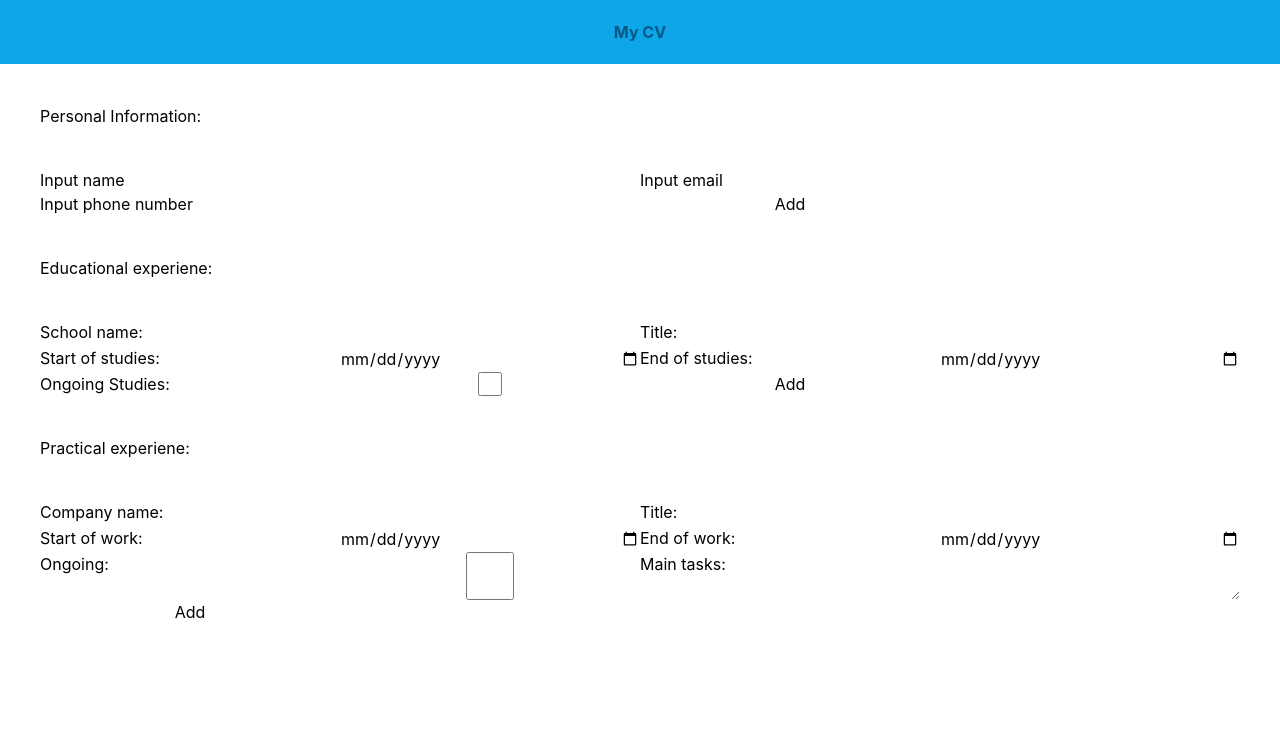
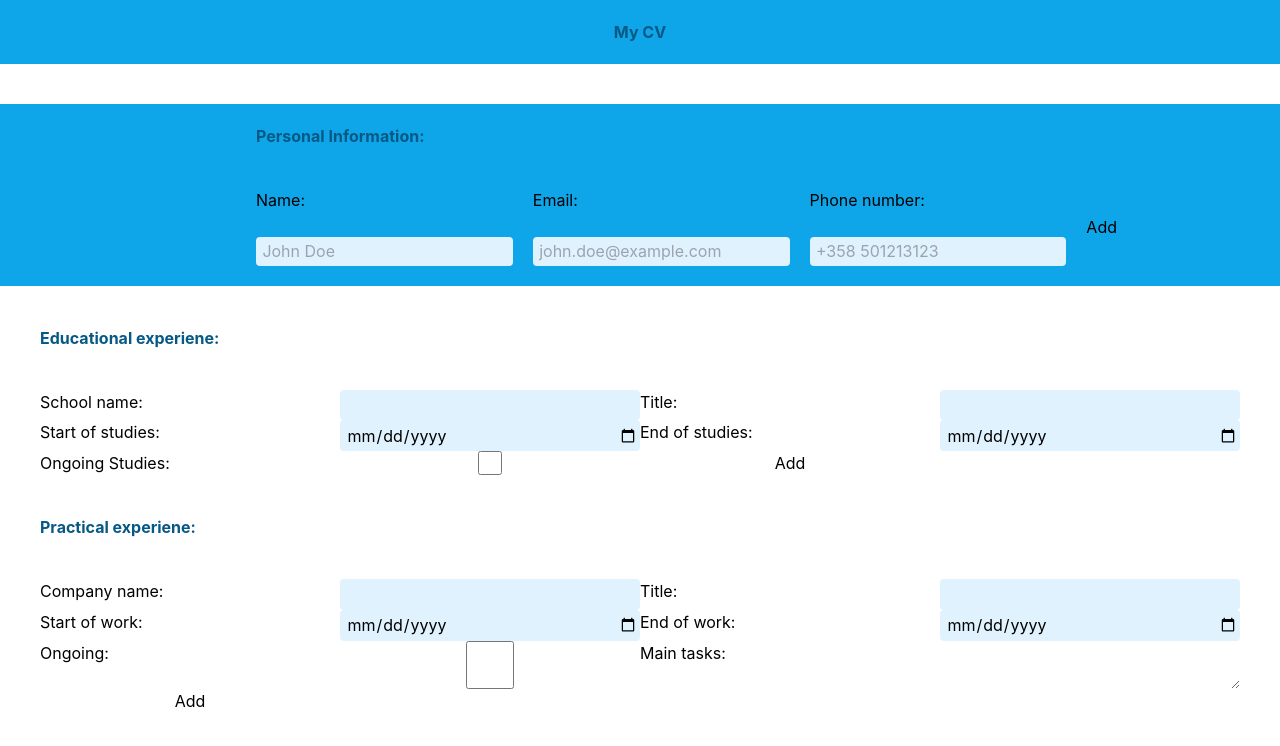
Before and after one commit to jpouti/CV-Application, a React (Create React App) app in the folder cv-project/: page / in a window 1280 px wide. Shown: the top 746 px of the page. Built offline with nearby package versions, Linux system fonts and the light colour scheme.

Commit message:
Edit General, add styles & validation

```diff
--- a/cv-project/package.json
+++ b/cv-project/package.json
@@ -9,6 +9,7 @@
     "react": "^18.0.0",
     "react-dom": "^18.0.0",
     "react-scripts": "5.0.1",
+    "validator": "^13.7.0",
     "web-vitals": "^2.1.4"
   },
   "scripts": {
--- a/cv-project/src/App.css
+++ b/cv-project/src/App.css
@@ -0,0 +1,14 @@
+.container {
+    max-width: 100%;
+}
+
+.container input {
+    background-color: rgb(224, 242, 254); /* sky-100 */
+    border-radius: 0.25rem;
+    padding: 0.15rem;
+    padding-left: 0.4rem;
+}
+/*
+.container label {
+    color: white;
+} */
--- a/cv-project/src/components/Educational.js
+++ b/cv-project/src/components/Educational.js
@@ -62,7 +62,7 @@ class Educational extends Component {
         return (
             <div className="container">
                 <div className="card mt-10 mx-10">
-                    <h3>Educational experiene:</h3>
+                    <h3 className="text-sky-800 font-bold">Educational experiene:</h3>
                     <div className={this.state.edit.toString()}>
                         <form onSubmit={this.onSubmitGeneral} className="grid grid-cols-4 grid-rows-2 grid-gap-10 mt-10">
                         <label htmlFor="schoolInput">School name:</label>
--- a/cv-project/src/components/General.js
+++ b/cv-project/src/components/General.js
@@ -2,6 +2,7 @@
 
 import React, { Component } from "react";
 import GeneralOverview from "./GeneralOverview";
+import validator from 'validator';
 
 class General extends Component {
     constructor() {
@@ -36,6 +37,16 @@ class General extends Component {
 
     onSubmitGeneral = (e) => {
         e.preventDefault();
+        if ( this.state.name === "") {
+            alert('Please enter your name before submitting');
+            return
+        } else if (!(validator.isEmail(this.state.email))) {
+            alert('Please enter a valid Email!')
+            return
+        } else if (this.state.phone === "") {
+            alert('Please enter your phone number before submitting!')
+            return
+        }
         this.setState({
             submitInfo: 'flex',
             edit: 'hidden'
@@ -50,33 +61,39 @@ class General extends Component {
     }
     render() {
         return (
-            <div className="container">
-                <div className="card mt-10 mx-10">
-                    <h3>Personal Information:</h3>
+            <div className="container mt-10 p-5 lg:flex lg:justify-center bg-sky-500">
+                <div className="mx-10">
+                    <h3 className="text-sky-800 font-bold">Personal Information:</h3>
                     <div className={this.state.edit.toString()}>
-                        <form onSubmit={this.onSubmitGeneral} className="grid grid-cols-4 grid-rows-2 grid-gap-10 mt-10">
-                        <label htmlFor="nameInput">Input name</label>
-                        <input
+                        <form onSubmit={this.onSubmitGeneral} className="grid grid-rows-3 lg:grid-rows-2 grid-cols-auto gap-1 lg:gap-5 mt-10 lg:max-w-3xl ">
+                        <label htmlFor="nameInput" >Name: </label>
+                        <input className="lg:row-start-2 lg:col-start-1"
                             onChange={this.handleName}
                             value={this.name}
                             type='text'
                             id="nameInput"
+                            placeholder="John Doe"
+                            required
                         />
-                        <label htmlFor="emailInput">Input email</label>
-                        <input
+                        <label htmlFor="emailInput"className="row-start-2 col-start-1 lg:col-start-2 lg:row-start-1">Email:</label>
+                        <input className="row-start-2 col-start-2 lg:row-start-2 lg:col-start-2"
                             onChange={this.handleEmail}
                             value={this.email}
                             type='email'
                             id="emailInput"
+                            placeholder="john.doe@example.com"
+                            required
                         />
-                        <label htmlFor="phoneInput">Input phone number</label>
-                        <input
+                        <label htmlFor="phoneInput"className="row-start-3 col-start-1 lg:row-start-1 lg:col-start-3">Phone number:</label>
+                        <input className="row-start-3 col-start-2 lg:row-start-2 lg:col-start-3"
+                            required
                             onChange={this.handlePhone}
                             value={this.phone}
                             type="number"
                             id="phoneInput"
+                            placeholder="+358 501213123"
                         />
-                        <button type="submit" onClick={this.onSubmitGeneral}>Add</button>
+                        <button type="submit" onClick={this.onSubmitGeneral} className="col-start-3 row-span-3 lg:col-start-4 lg:row-span-2">Add</button>
                         </form>
                     </div>
                     <div className={this.state.submitInfo.toString()}><GeneralOverview name={this.state.name} email={this.state.email} phone={this.state.phone} edit={this.handleEdit}/></div>
--- a/cv-project/src/components/GeneralOverview.js
+++ b/cv-project/src/components/GeneralOverview.js
@@ -3,11 +3,11 @@ import React, { Component } from 'react'
 export default class GeneralOverview extends Component {
     constructor() {
         super()
-    }
+    } //lg:gap-x-48
   render() {
       const { name, email, phone, edit } = this.props;
     return (
-      <div className="flex gap-10 mt-10">
+      <div className="flex justice-between gap-10 lg:gap-x-48 mt-10">
         <p>Name: <br/> {name}</p>
         <p>Email: <br/> {email}</p>
         <p>Phone number:<br/>  {phone}</p>
--- a/cv-project/src/components/Practical.js
+++ b/cv-project/src/components/Practical.js
@@ -68,7 +68,7 @@ class Practical extends Component {
         return (
             <div className="container">
                 <div className="card mt-10 mx-10">
-                    <h3>Practical experiene:</h3>
+                    <h3 className="text-sky-800 font-bold">Practical experiene:</h3>
                     <div className={this.state.edit.toString()}>
                         <form onSubmit={this.onSubmitGeneral} className="grid grid-cols-4 grid-rows-2 grid-gap-10 mt-10">
                         <label htmlFor="companyInput">Company name:</label>
```
Also changed, not shown: 1 other file (tests, documents, lock files or other folders).
